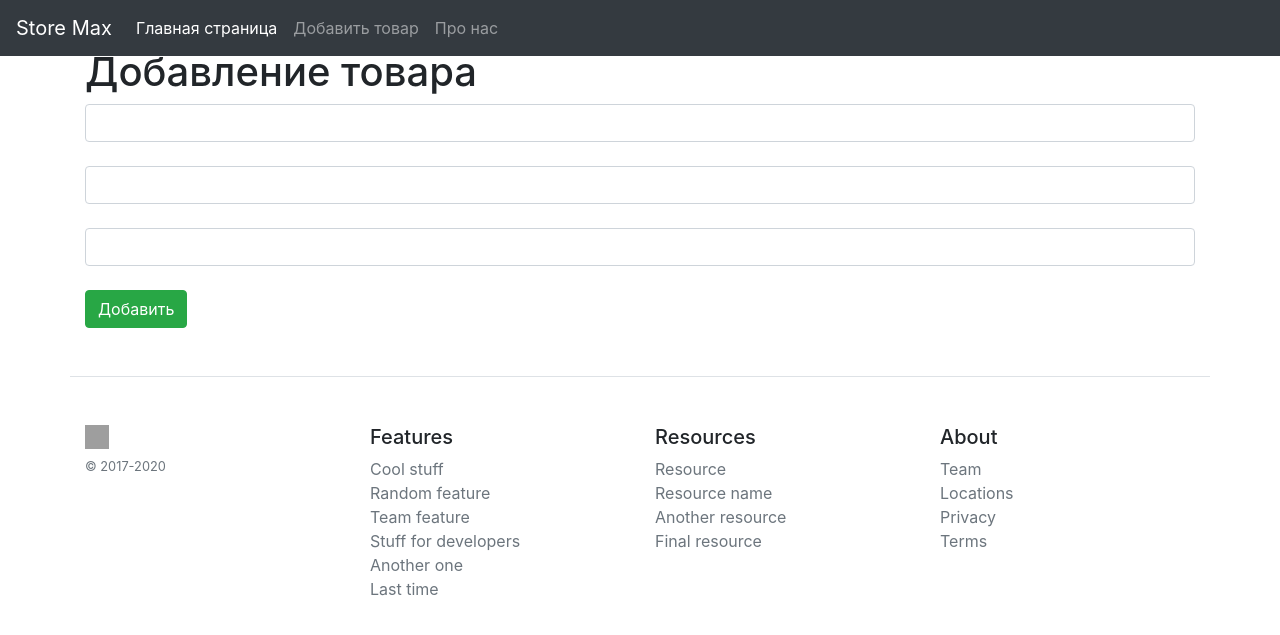
After one commit to Vova-H/Web_Flask, a Flask app: page /create_product in a window 1280 px wide. The commit adds this page. Shown: the top 635 px of the page. Run offline with Flask 2, Linux system fonts and the light colour scheme; some libraries are stand-ins or nearby versions; grey boxes are pictures that could not be loaded.

Commit message:
добавлена база данных sqlite, добавлена страница с публикацией товаров и внесения их в базу данных, добавлена разметка html для create_product, добавлена обработка POST

```diff
--- a/app.py
+++ b/app.py
@@ -1,7 +1,20 @@
-from flask import Flask, render_template, url_for
+from flask import Flask, render_template, url_for, request, redirect
+from flask_sqlalchemy import SQLAlchemy
+
+app = Flask(__name__)
+app.config['SQLALCHEMY_DATABASE_URI'] = 'sqlite:///shop.db'
+app.config['SQLALCHEMY_TRACK_MODIFICATIONS'] = False
+db = SQLAlchemy(app)
 
 
-app=Flask(__name__)
+class Product(db.Model):
+    id = db.Column(db.Integer, primary_key=True)
+    title = db.Column(db.String(100), nullable=True)
+    dis = db.Column(db.String(300), nullable=True)
+    price = db.Column(db.Integer, nullable=True)
+
+    def __repr__(self):
+        return '<Product %r>' % self.id  # функция возвращающая обьект+ его id
 
 
 @app.route('/')
@@ -14,10 +27,26 @@ def index():
 def about():
     return render_template("about.html")
 
-@app.route('/user/<string:name>/<int:id>')
-def user(name,id):
-    return "user page: "+ name+' -'+str(id)
+
+@app.route('/create_product', methods=['POST', 'GET'])
+def create_product():
+    if request.method == "POST":
+        title = request.form['title']
+        dis = request.form['dis']
+        price = request.form['price']
+
+        product = Product(title=title, dis=dis, price=price)
+        try:
+            db.session.add(product)
+            db.session.commit()
+            return redirect('/')
+
+        except:
+            return "Произошла ошибка "
+    else:
+
+        return render_template("create_product.html")
 
 
-if __name__=="__main__":
+if __name__ == "__main__":
     app.run(debug=True)
--- a/templates/base.html
+++ b/templates/base.html
@@ -22,10 +22,10 @@
     <div class="collapse navbar-collapse" id="navbarCollapse">
       <ul class="navbar-nav mr-auto">
         <li class="nav-item active">
-          <a class="nav-link" href="#">Главная страница <span class="sr-only">(current)</span></a>
+          <a class="nav-link" href="home">Главная страница <span class="sr-only">(current)</span></a>
         </li>
         <li class="nav-item">
-          <a class="nav-link" href="#">Link</a>
+          <a class="nav-link" href="create_product">Добавить товар</a>
         </li>
         <li class="nav-item">
           <a class="nav-link" href="#" tabindex="-1" aria-disabled="true">Про нас</a>
--- /dev/null
+++ b/templates/create_product.html
@@ -0,0 +1,19 @@
+{%extends 'base.html' %}
+
+
+{%block title%}
+Create_product
+{%endblock%}
+
+
+{%block body%}
+<div class="container mt-5">
+<h1>Добавление товара</h1>
+    <form method="post">
+        <input type="text" name="title" id="title" class="form-control"><br>
+        <input type="text" name="dis" id="dis" class="form-control"><br>
+        <input type="text" name="price" id="price" class="form-control"><br>
+        <input type="submit" class="btn btn-success" value="Добавить"> <br>
+    </form>
+</div>
+{%endblock%}
```
Also changed, not shown: shop.db (added).
